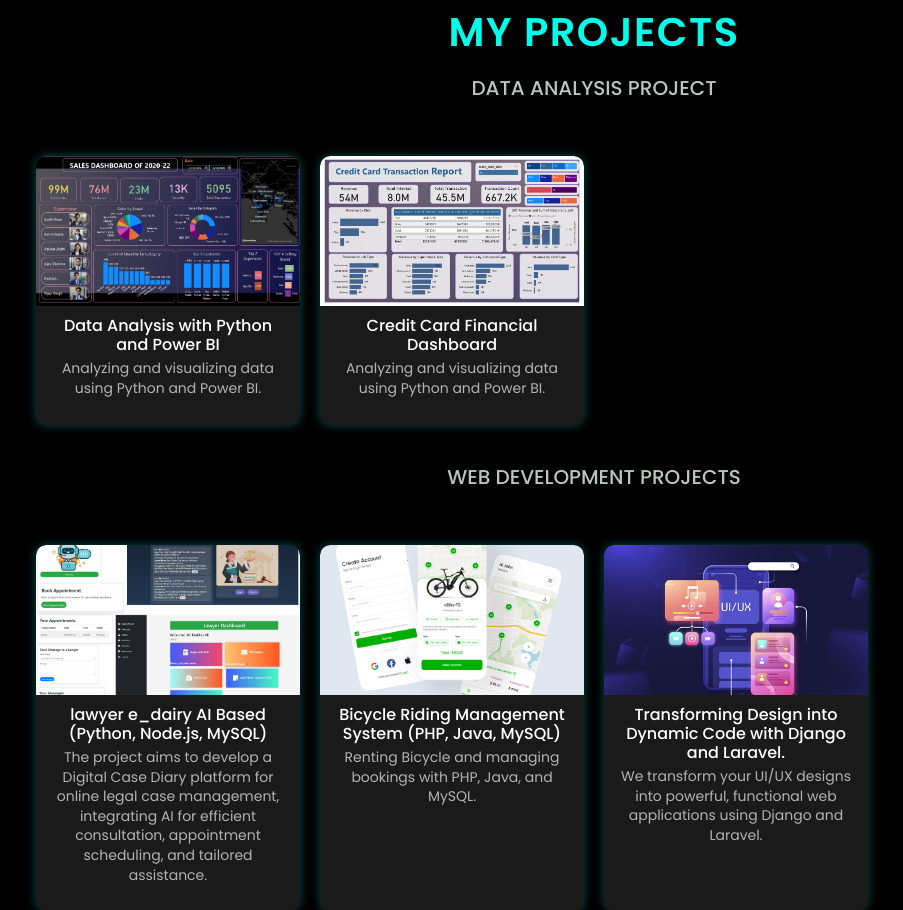
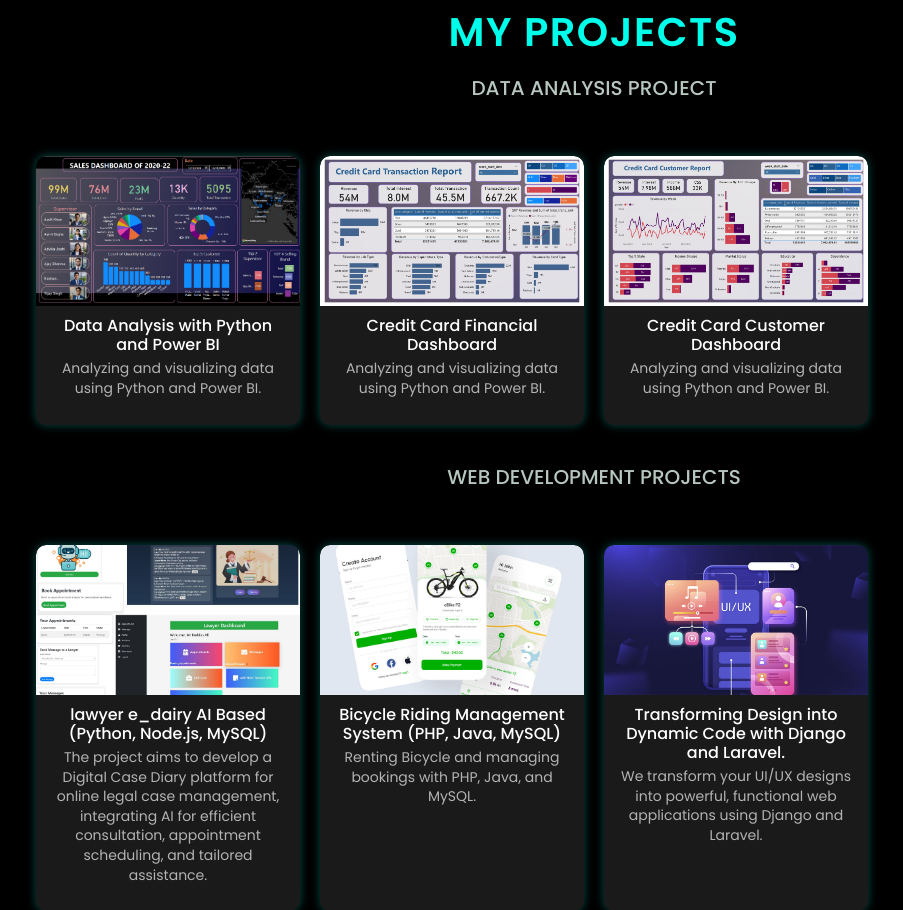
Before and after one commit to Mahbublhaq/Mahbubul_Haq, a Flask app: page /projects in a window 1280 px wide. Shown: the part 62-972 px from the top of the page, without its empty margins (46-949 px from the left). Run offline with Flask 3, Linux system fonts and the light colour scheme.

Commit message:
First commit update

```diff
--- a/templates/projects.html
+++ b/templates/projects.html
@@ -279,10 +279,18 @@
                         <p>Analyzing and visualizing data using Python and Power BI.</p>
                     </div>
                 </div>
-                <div class="project-item" data-bs-toggle="modal" data-bs-target="#imageModal" data-bs-img="/static/cc1 (1).jpg">
-                    <img src="/static/cc1 (3).jpg" alt="Data Analysis with Python and Power BI">
+                <div class="project-item" data-bs-toggle="modal" data-bs-target="#imageModal" data-bs-img="/static/cc2.jpg">
+                    <img src="/static/cc3.jpg" alt="Data Analysis with Python and Power BI">
                     <div class="project-description">
                         <h3>Credit Card Financial Dashboard</h3>
+                        <p>Analyzing and visualizing data using Python and Power BI.</p>
+                    </div>
+                </div>
+
+                <div class="project-item" data-bs-toggle="modal" data-bs-target="#imageModal" data-bs-img="/static/cc1.jpg">
+                    <img src="/static/cc1.jpg" alt="Data Analysis with Python and Power BI">
+                    <div class="project-description">
+                        <h3>Credit Card Customer Dashboard</h3>
                         <p>Analyzing and visualizing data using Python and Power BI.</p>
                     </div>
                 </div>
```
Also changed, not shown: static/cc1.jpg (renamed from static/cc1 (1).jpg), static/cc2.jpg (renamed from static/cc1 (2).jpg), static/cc3.jpg (renamed from static/cc1 (3).jpg).
